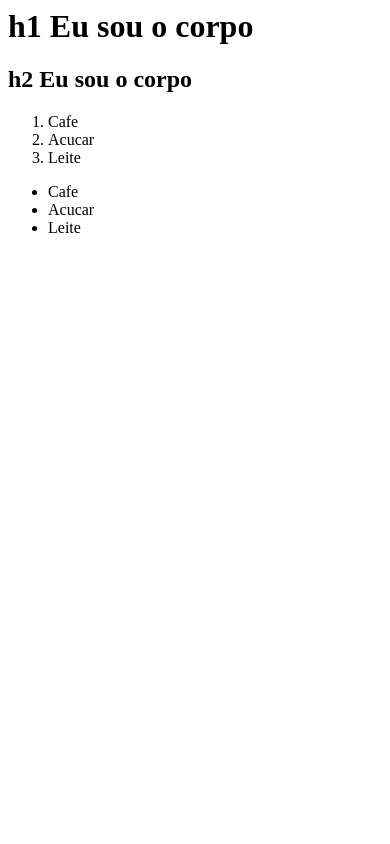
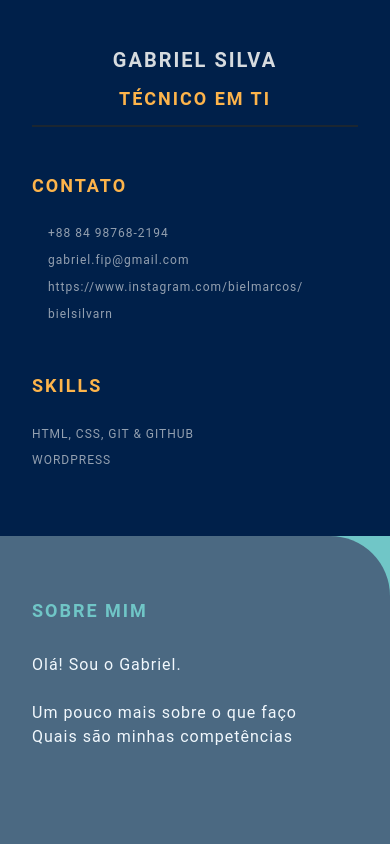
Before and after one commit to bielsilvarn/bielsilvarn.github.io, a plain HTML site: page index.html in a window 390 px wide. Drawn offline with Linux system fonts and the light colour scheme.

Commit message:
feature: add index.html (#2)

```diff
--- a/index.html
+++ b/index.html
@@ -1,19 +1,61 @@
-<html>
-    <head>
-        <title>Olá, eu sou a cabeça</title>
-    </head>
-    <body>
-        <h1>h1 Eu sou o corpo</h1>
-        <h2>h2 Eu sou o corpo</h2>
-    </body>
-    <ol>
-        <li>Cafe</li>
-        <li>Acucar</li>
-        <li>Leite</li>
-    </ol>
-    <ul>
-        <li>Cafe</li>
-        <li>Acucar</li>
-        <li>Leite</li>
-    </ul>
+<!DOCTYPE html>
+
+<html lang="en">
+<head>
+    <meta charset="UTF-8">
+    <meta http-equiv="X-UA-Compatible" content="IE=edge">
+    <meta name="viewport" content="width=device-width, initial-scale=1.0">
+    <title>Gabriel Silva CV</title>
+
+    <link rel="stylesheet" href="style.css">
+
+</head>
+<body>
+    <main class="resume-contents">
+        <section class="left-section">
+            <section class="left-section-contents">
+                <div class="profile"
+                    <img class="profile-image" scr="img/profile-image.jpeg" alt="Profile image">
+                    <p class="name">Gabriel Silva</p>
+                    <p class="profession">Técnico em TI</p>
+                </div>
+                <div class="contact-info">
+                    <p class="left-title">Contato</p>
+                    <ul>
+                        <li><i class="fa fa-phone"></i>+88 84 98768-2194
+                        </li>
+                        <li><i class="fa fa-envelope"></i>gabriel.fip@gmail.com
+                        </li>
+                        <li><i class="fa fa-globe"></i>https://www.instagram.com/bielmarcos/
+                        </li>
+                        <li><i class="fa fa-github"></i>bielsilvarn
+                        </li>
+                    </ul>
+                </div>
+                <div class="skills">
+                    <p class="left-title">Skills</p>
+                    <ul>
+                        <li> <p>HTML, CSS, Git & GitHub</p></li>
+                        <li> <p>Wordpress</p></li>
+                    </ul>
+                </div>
+            </section>
+        </section>
+            <section class="right-section">
+                <div class="right-section-contents">
+                    <section class="about gap">
+                        <div class="right-title">Sobre Mim</div>
+                        <p class="about-me-contents">
+                            Olá! Sou o Gabriel. <br>
+                            <br> Um pouco mais sobre o que faço
+                            <br> Quais são minhas competências
+                        </p>
+
+                    </section>
+                </div>
+
+            </section>
+    </main>
+
+</body>
 </html>
--- /dev/null
+++ b/style.css
@@ -0,0 +1,293 @@
+* {
+    margin: 0;
+    padding: 0;
+    box-sizing: border-box;
+    list-style: none;
+    font-family: 'Roboto', sans-serif;
+}
+
+body {
+    background-color: #70c6c7;
+}
+
+.resume-contents {
+    min-height: 100vh;
+    width: 80%;
+    margin: 2rem auto;
+    display: grid;
+    grid-template-columns: repeat(7, 1fr);
+}
+
+.left-section {
+    grid-column: span 2;
+    height: 100%;
+    background-color: #00204A;
+}
+
+.right-section {
+    grid-column: span 5;
+    height: 100%;
+    background-color: #4B6982;
+    border-radius: 0px 60px 0px 0px;
+}
+
+.left-section-contents{
+    padding: 2rem 2rem;
+}
+
+.profile {
+    width: 100%;
+    border-bottom: 2px solid #1B2631;
+}
+
+.profile .profile-image {
+    width: 100%;
+    border-radius: 50%;
+    border: 8px solid #1B2631;
+}
+
+.name {
+    color: #D6DBDF;
+    font-size: 30px;
+    letter-spacing: 2px;
+    text-transform: uppercase;
+    text-align: center;
+    font-weight: bold;
+    padding: 1rem 0;
+}
+
+.profession {
+    color: #FDB44B;
+    font-size: 20px;
+    text-transform: uppercase;
+    text-align: center;
+    letter-spacing: 2px;
+    font-weight: bold;
+    padding-bottom: 1rem;
+}
+
+/* .contact-info { border-bottom: 2px solid #1B2631; } */
+.left-title {
+    color: #FDB44B;
+    font-size: 20px;
+    letter-spacing: 2px;
+    text-transform: uppercase;
+    font-weight: bold;
+    display: flex;
+    align-items: center;
+    padding-top: 3rem;
+}
+
+.contact-info ul {
+    padding-top: 1.5rem;
+}
+
+.contact-info ul li,
+.references ul li {
+    padding: .4rem 0;
+    display: flex;
+    align-items: center;
+    color: #d6dbdfaf;
+    letter-spacing: 1px;
+    font-size: 18px;
+}
+
+.contact-info ul li i,
+.references ul li i {
+    padding-right: 1rem;
+    font-size: 18px;
+    color: #2E86C1;
+}
+
+.skills ul {
+    padding-top: 1.5rem;
+}
+.skills ul li p {
+    padding: .4rem 0;
+    color: #d6dbdfaf;
+    font-size: 18px;
+    letter-spacing: 1px;
+    display: flex;
+    align-items: center;
+    text-transform: uppercase;
+}
+
+.referance-name {
+    padding-top: 1.5rem;
+    padding-bottom: .4rem;
+    font-size: 18px;
+    color: #F9E79F;
+    letter-spacing: 1px;
+    text-transform: uppercase;
+}
+
+.referance-profession {
+    font-size: 16px;
+    color: #d6dbdfaf;
+    letter-spacing: 1px;
+    /* text-transform: uppercase; */
+    padding-bottom: .4rem;
+}
+
+
+.right-section-contents {
+    padding: 2rem 2rem;
+}
+
+.right-title {
+    color: #70C6C7;
+    font-size: 40px;
+    letter-spacing: 2px;
+    text-transform: uppercase;
+    font-weight: bold;
+    display: flex;
+    align-items: center;
+    padding: 2rem 0;
+    position: relative;
+}
+
+.gap {
+    padding-bottom: 2rem;
+}
+.about-me-contents {
+    font-size: 18px;
+    letter-spacing: 1px;
+    line-height: 2rem;
+    color: #F1F8FD;
+}
+
+.experience-contents,
+.education-contents,
+.awards-contents {
+    display: grid;
+    grid-template-columns: repeat(2, 1fr);
+    padding-bottom: 2rem;
+    color: #F1F8FD;
+}
+
+.exp-company-name,
+.education-school-name,
+.awards-company-name {
+    font-size: 25px;
+    font-weight: bold;
+    text-transform: uppercase;
+    letter-spacing: 1px;
+    color: #FDB44B;
+    padding-bottom: .4rem;
+}
+
+.exp-time-period,
+.educationp-time-period,
+.awards-time-period {
+    font-size: 18px;
+    letter-spacing: 1px;
+    line-height: 2rem;
+}
+
+.exp-position,
+.education-subject,
+.awards-name {
+    font-size: 25px;
+    font-weight: bold;
+    text-transform: uppercase;
+    letter-spacing: 1px;
+    color: #FDB44B;
+    padding-bottom: .4rem;
+}
+
+.exp-desc,
+.education-desc,
+.awards-desc {
+    font-size: 16px;
+    letter-spacing: 1px;
+    line-height: 1.5rem;
+    border-left: 3px solid #a5a3a3;
+    padding-left: 5px;
+}
+
+/* Media queries */
+@media screen and (max-width:780px) {
+    .experience-contents,
+    .education-contents,
+    .awards-contents {
+        grid-template-columns: repeat(1, 1fr);
+    }
+}
+
+@media screen and (max-width:780px) {
+    .left-section {
+        grid-column: span 3;
+    }
+
+    .right-section {
+        grid-column: span 4;
+    }
+
+}
+
+@media screen and (max-width:1200px) {
+    .resume-contents {
+        grid-template-columns: repeat(1, 1fr);
+    }
+}
+
+@media screen and (max-width:390px) {
+    .resume-contents {
+        width: 100%;
+        margin: 0 auto;
+    }
+
+    .name {
+        font-size: 20px;
+    }
+
+    .profession {
+        font-size: 18px;
+    }
+
+    .left-title {
+        font-size: 18px;
+    }
+
+    .right-title {
+        font-size: 18px;
+    }
+
+    .contact-info ul li,
+    .references ul li {
+        font-size: 12px;
+    }
+
+    .contact-info ul li i,
+    .references ul li i {
+        /* padding-right: 1rem; */
+        font-size: 12px;
+    }
+
+    .skills ul li p {
+        font-size: 12px;
+    }
+
+    .about-me-contents {
+        font-size: 16px;
+        line-height: 1.5rem;
+    }
+
+    .exp-company-name,
+    .education-school-name,
+    .awards-company-name {
+        font-size: 18px;
+    }
+
+    .exp-time-period,
+    .educationp-time-period,
+    .awards-time-period {
+        font-size: 16px;
+    }
+
+    .exp-position,
+    .education-subject,
+    .awards-name {
+        font-size: 18px;
+    }
+}
```
Also changed, not shown: img/profile-image.jpeg (added).
